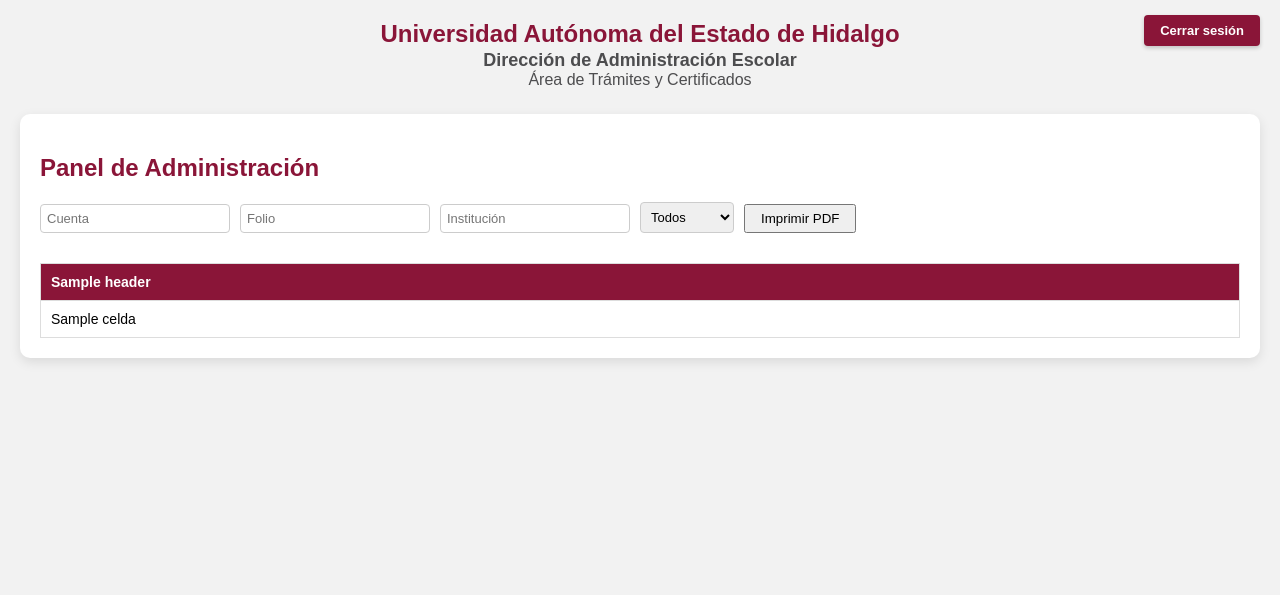
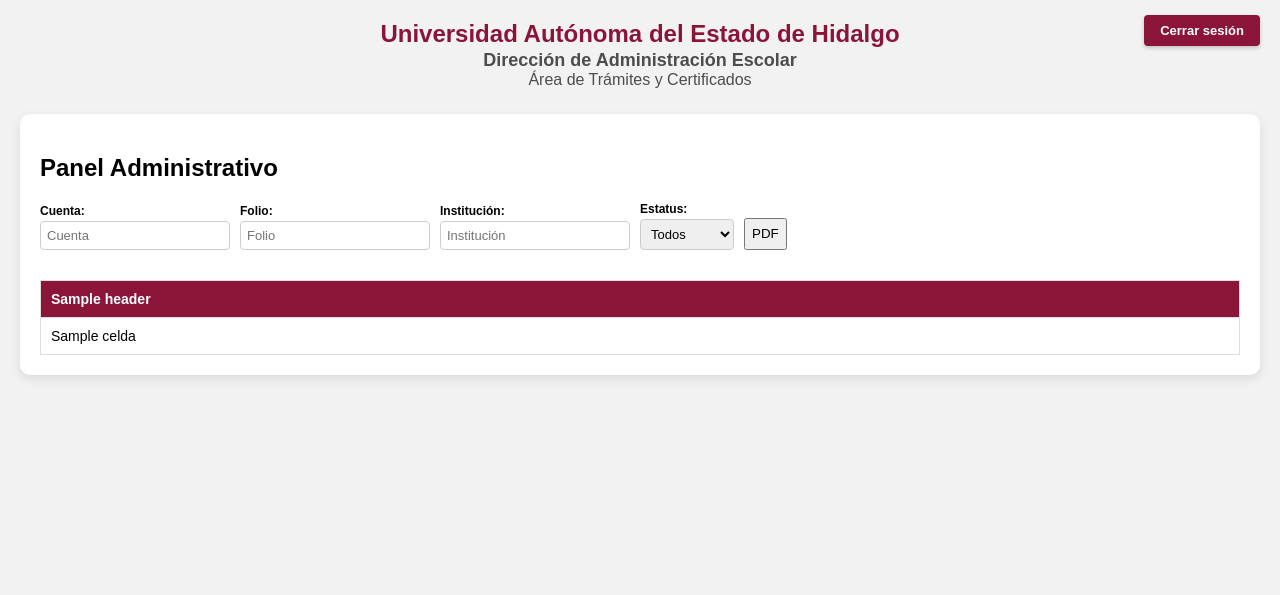
Before and after one commit to zarazuavargasjm-crypto/portal_reportes, a Flask app: template templates/admin.html in a window 1280 px wide. Shown: the top 595 px of the page. Run offline with Flask 3, Linux system fonts and the light colour scheme; the template is opened without the code that fills it: most values are stand-ins (such as "Sample title", 1, 10 or a date in 2020).

Commit message:
Update admin.html

```diff
--- a/templates/admin.html
+++ b/templates/admin.html
@@ -6,35 +6,32 @@
     <link rel="stylesheet" href="/static/style.css">
 </head>
 <body>
-
-<div class="top-right">
-    <a href="/" class="btn-logout">Cerrar sesión</a>
-</div>
-
+<div class="top-right"><a href="/" class="btn-logout">Cerrar sesión</a></div>
 <div class="header-uaeh">
     <h1>Universidad Autónoma del Estado de Hidalgo</h1>
     <h2>Dirección de Administración Escolar</h2>
     <h3>Área de Trámites y Certificados</h3>
 </div>
-
 <div class="table-container">
-    <h2 style="color: #8A1538;">Panel de Administración</h2>
+    <h2>Panel Administrativo</h2>
     <div class="filters">
-        <input type="text" id="f-cuenta" placeholder="Cuenta">
-        <input type="text" id="f-folio" placeholder="Folio">
-        <input type="text" id="f-inst" placeholder="Institución">
-        <select id="f-estatus">
+        <div><label>Cuenta:</label><input type="text" id="a-cuenta" placeholder="Cuenta"></div>
+        <div><label>Folio:</label><input type="text" id="a-folio" placeholder="Folio"></div>
+        <div><label>Institución:</label><input type="text" id="a-inst" placeholder="Institución"></div>
+        <div>
+            <label>Estatus:</label>
+            <select id="a-estatus">
                 <option value="">Todos</option>
                 <option value="Entregado">Entregado</option>
                 <option value="Pendiente">Pendiente</option>
             </select>
-        <button onclick="window.print()" style="width: auto; padding: 5px 15px;">Imprimir PDF</button>
         </div>
-
+        <button onclick="window.print()" style="height: 32px; align-self: flex-end;">PDF</button>
+    </div>
     <div style="overflow-x: auto;">
-        <table id="tabla-admin">
+        <table id="tablaAdmin">
             <thead>
-                <tr>{% for h in headers %}<th>{{ h }}</th>{% endfor %}</tr>
+                <tr>{% for h in headers %}<th onclick="ordenarAdmin(loop.index0)">{{ h }}</th>{% endfor %}</tr>
             </thead>
             <tbody>
                 {% for fila in datos %}
@@ -47,25 +44,34 @@
         </table>
     </div>
 </div>
-
 <div class="footer-firma">Manuel Zarazúa — abril 2026</div>
-
 <script>
-    const filas = document.querySelectorAll(".fila-dato");
-    const c = document.getElementById("f-cuenta"), f = document.getElementById("f-folio"), i = document.getElementById("f-inst"), e = document.getElementById("f-estatus");
-
+    const rows = document.querySelectorAll(".fila-dato");
+    const ac = document.getElementById("a-cuenta"), af = document.getElementById("a-folio"), ai = document.getElementById("a-inst"), ae = document.getElementById("a-estatus");
     function filtrar() {
-        filas.forEach(row => {
-            const tds = row.querySelectorAll("td");
-            const vis = tds[1].innerText.toLowerCase().includes(c.value.toLowerCase()) &&
-                        tds[9].innerText.toLowerCase().includes(f.value.toLowerCase()) &&
-                        tds[5].innerText.toLowerCase().includes(i.value.toLowerCase()) &&
-                        (e.value === "" || tds[12].innerText.trim() === e.value);
-            row.style.display = vis ? "" : "none";
+        rows.forEach(r => {
+            const d = r.querySelectorAll("td");
+            const v = d[1].innerText.toLowerCase().includes(ac.value.toLowerCase()) &&
+                      d[9].innerText.toLowerCase().includes(af.value.toLowerCase()) &&
+                      d[5].innerText.toLowerCase().includes(ai.value.toLowerCase()) &&
+                      (ae.value === "" || d[12].innerText.trim() === ae.value);
+            r.style.display = v ? "" : "none";
         });
     }
-    [c,f,i,e].forEach(el => el.addEventListener(el.tagName==='SELECT'?'change':'input', filtrar));
+    [ac,af,ai,ae].forEach(el => el.addEventListener('input', filtrar));
+    function ordenarAdmin(n) {
+        var table = document.getElementById("tablaAdmin"), switching = true, i, x, y, shouldSwitch, dir = "asc", switchcount = 0;
+        while (switching) {
+            switching = false; var r = table.rows;
+            for (i = 1; i < (r.length - 1); i++) {
+                shouldSwitch = false; x = r[i].getElementsByTagName("TD")[n]; y = r[i + 1].getElementsByTagName("TD")[n];
+                if (dir == "asc") { if (x.innerHTML.toLowerCase() > y.innerHTML.toLowerCase()) { shouldSwitch = true; break; }
+                } else { if (x.innerHTML.toLowerCase() < y.innerHTML.toLowerCase()) { shouldSwitch = true; break; } }
+            }
+            if (shouldSwitch) { r[i].parentNode.insertBefore(r[i + 1], r[i]); switching = true; switchcount ++;
+            } else { if (switchcount == 0 && dir == "asc") { dir = "desc"; switching = true; } }
+        }
+    }
 </script>
-
 </body>
 </html>
```
Lines whose indentation alone changed are shown as unchanged.
